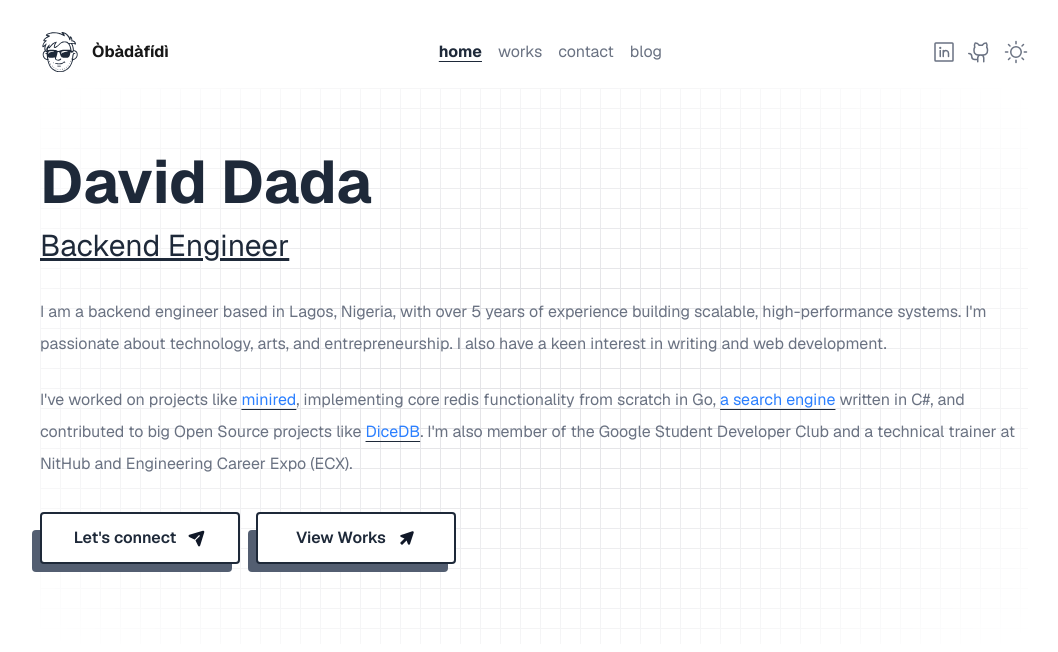
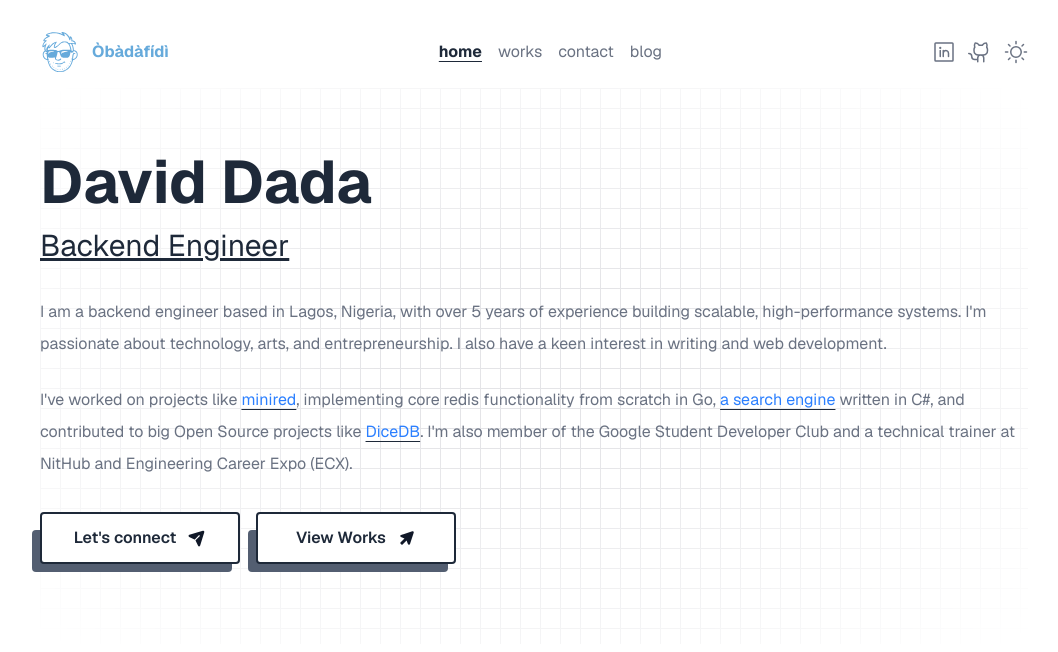
Before and after one commit to tdadadavid/portfolio, a Next.js app: page / in a window 1280 px wide. Shown: the top 652 px of the page, without its empty margins (106-1164 px from the left). Built offline with nearby package versions, Linux system fonts and the light colour scheme.

Commit message:
chore: Update navbar avatar

```diff
--- a/components/ui/Avatar.tsx
+++ b/components/ui/Avatar.tsx
@@ -1,6 +1,6 @@
 export const Avatar = () => {
     return (
-        <div className="text-gray-800 dark:text-gray-200">
+        <div className="text-ice">
             <svg
                 version="1.1"
                 id="svg1"
--- a/components/ui/NavBar.tsx
+++ b/components/ui/NavBar.tsx
@@ -19,7 +19,7 @@ const HomeRow = () => {
             {/* <Image width={24} height={24} src={icon} alt="David Dada" className={'sm:w-8 h-8'} /> */}
             <Avatar />
             <div className="flex flex-col">
-                <h4 className={'font-bold'}>Òbàdàfídì</h4>
+                <h4 className={'font-bold text-ice'}>Òbàdàfídì</h4>
                 <h6 className="dark:text-gray-300 text-gray-500 hidden text-xs">
                     Software Engineer (Backend)
                 </h6>
```
